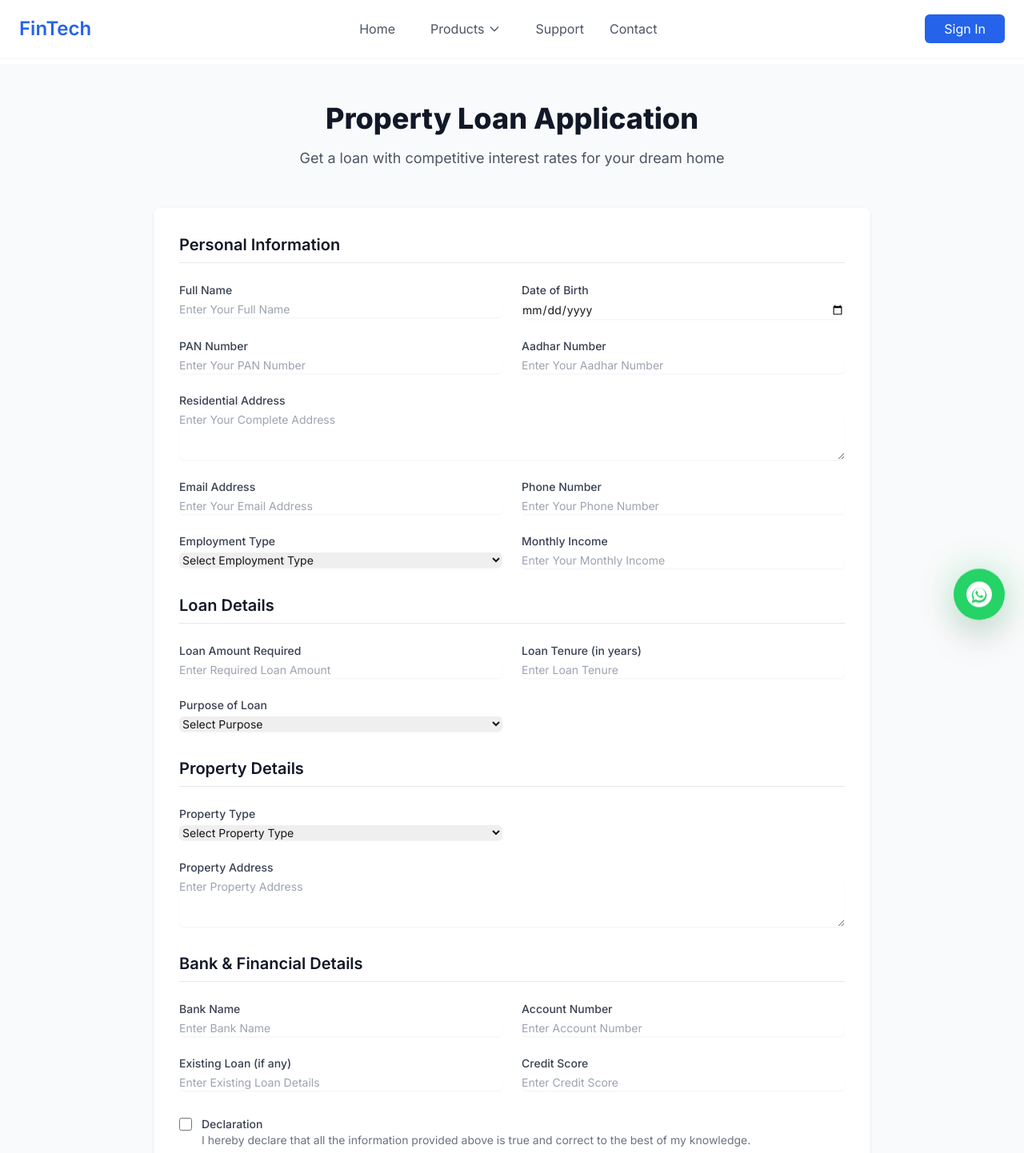
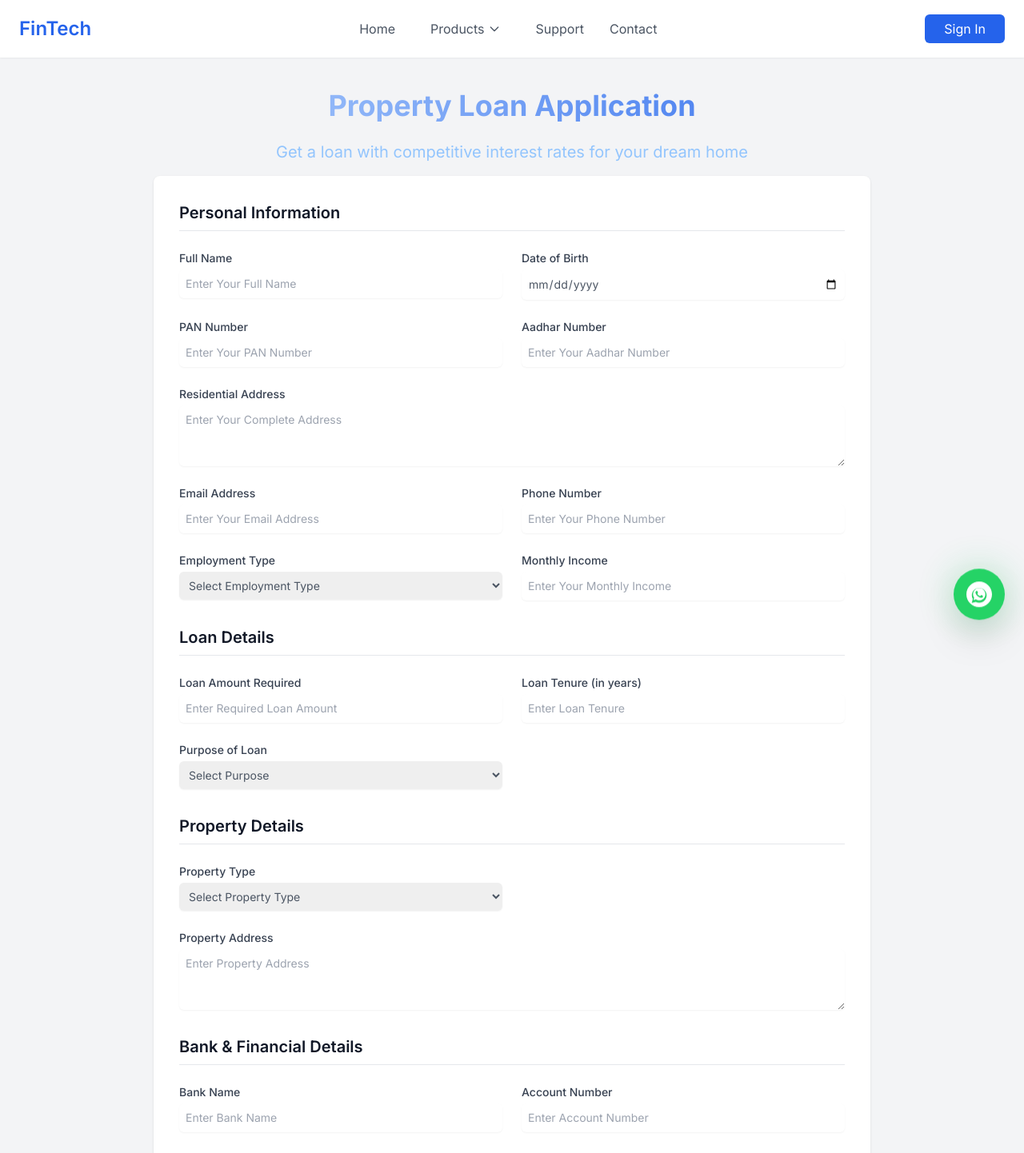
Before and after one commit to Lotlite/lotelite_fintech, a Next.js app: page /property-loan in a window 1280 px wide. Shown: the top 1442 px of the page at 80% size. Built offline with nearby package versions, Linux system fonts and the light colour scheme.

Commit message:
changes forms

```diff
--- a/src/app/page.tsx
+++ b/src/app/page.tsx
@@ -11,6 +11,7 @@ import PartnerBanks from '../components/PartnerBanks'
 import ApplicationProcess from '../components/ApplicationProcess'
 import ContactUs from '../components/ContactUs'
 import Footer from '../components/Footer'
+import ContactFooter from '@/components/ContactFooter';
 
 import FAQ from '../components/FAQ'
 import UserExperience from '../components/UserExperience'
@@ -158,7 +159,8 @@ export default function Home() {
           <ContactUs />
 
         </main>
-        <Footer />
+        {/* <Footer /> */}
+        <ContactFooter />
       </div>
     </UserExperience>
   );
--- a/src/app/property-loan/page.tsx
+++ b/src/app/property-loan/page.tsx
@@ -3,6 +3,7 @@
 import React from 'react';
 import { useState } from 'react';
 import { useRouter } from 'next/navigation';
+import { motion } from 'framer-motion';
 
 interface PropertyLoanFormData {
     // Personal Information
@@ -73,18 +74,29 @@ const PropertyLoanPage: React.FC = () => {
     };
 
     return (
-        <div className="mt-20 min-h-screen bg-gray-50 py-12 px-4 sm:px-6 lg:px-8">
+        <div className="mt-16 min-h-screen bg-gray-100 py-12 px-4 sm:px-6 lg:px-8">
+            <div className="max-w-6xl mx-auto text-center relative z-10">
+                <motion.h1
+                    initial={{ opacity: 0, y: 20 }}
+                    animate={{ opacity: 1, y: 0 }}
+                    transition={{ duration: 0.5, delay: 0.2 }}
+                    className="text-4xl md:text-4xl font-bold mb-6 bg-gradient-to-r from-blue-200 to-blue-600 bg-clip-text text-transparent"
+                >
+                    Property Loan Application
+                </motion.h1>
+                <motion.p
+                    initial={{ opacity: 0, y: 20 }}
+                    animate={{ opacity: 1, y: 0 }}
+                    transition={{ duration: 0.5, delay: 0.3 }}
+                    className="text-xl text-blue-300 max-w-2xl mx-auto"
+                >
+                    Get a loan with competitive interest rates for your dream home
+                </motion.p>
+            </div>
             <div className="max-w-4xl mx-auto">
-                <div className="text-center mb-12">
-                    <h1 className="text-3xl font-extrabold text-gray-900 sm:text-4xl">
-                        Property Loan Application
-                    </h1>
-                    <p className="mt-4 text-lg text-gray-600">
-                        Get a loan with competitive interest rates for your dream home
-                    </p>
-                </div>
 
-                <form onSubmit={handleSubmit} className="space-y-8 bg-white p-8 rounded-lg shadow">
+
+                <form onSubmit={handleSubmit} className="space-y-8 bg-white p-8 rounded-lg shadow mt-4">
                     {/* Personal Information Section */}
                     <div className="space-y-6">
                         <h2 className="text-xl font-semibold text-gray-900 border-b pb-2">Personal Information</h2>
@@ -97,7 +109,7 @@ const PropertyLoanPage: React.FC = () => {
                                     name="fullName"
                                     value={formData.fullName}
                                     onChange={(e) => setFormData({ ...formData, fullName: e.target.value })}
-                                    className="mt-1 shadow-sm focus:ring-blue-500 focus:border-blue-500 block w-full sm:text-sm border-gray-300 rounded-md"
+                                    className="text-gray-600 mt-1 shadow-sm focus:ring-blue-500 focus:border-blue-500 block w-full sm:text-sm border-gray-300 rounded-md p-2"
                                     placeholder="Enter Your Full Name"
                                     required
                                 />
@@ -111,7 +123,7 @@ const PropertyLoanPage: React.FC = () => {
                                     name="dateOfBirth"
                                     value={formData.dateOfBirth}
                                     onChange={(e) => setFormData({ ...formData, dateOfBirth: e.target.value })}
-                                    className="mt-1 shadow-sm focus:ring-blue-500 focus:border-blue-500 block w-full sm:text-sm border-gray-300 rounded-md"
+                                    className="text-gray-600 mt-1 shadow-sm focus:ring-blue-500 focus:border-blue-500 block w-full sm:text-sm border-gray-300 rounded-md p-2"
                                     required
                                 />
                             </div>
@@ -124,7 +136,7 @@ const PropertyLoanPage: React.FC = () => {
                                     name="panNumber"
                                     value={formData.panNumber}
                                     onChange={(e) => setFormData({ ...formData, panNumber: e.target.value })}
-                                    className="mt-1 shadow-sm focus:ring-blue-500 focus:border-blue-500 block w-full sm:text-sm border-gray-300 rounded-md"
+                                    className="text-gray-600 mt-1 shadow-sm focus:ring-blue-500 focus:border-blue-500 block w-full sm:text-sm border-gray-300 rounded-md p-2"
                                     placeholder="Enter Your PAN Number"
                                     required
                                 />
@@ -138,7 +150,7 @@ const PropertyLoanPage: React.FC = () => {
                                     name="aadharNumber"
                                     value={formData.aadharNumber}
                                     onChange={(e) => setFormData({ ...formData, aadharNumber: e.target.value })}
-                                    className="mt-1 shadow-sm focus:ring-blue-500 focus:border-blue-500 block w-full sm:text-sm border-gray-300 rounded-md"
+                                    className="text-gray-600 mt-1 shadow-sm focus:ring-blue-500 focus:border-blue-500 block w-full sm:text-sm border-gray-300 rounded-md p-2"
                                     placeholder="Enter Your Aadhar Number"
                                     required
                                 />
@@ -151,7 +163,7 @@ const PropertyLoanPage: React.FC = () => {
                                     name="address"
                                     value={formData.address}
                                     onChange={(e) => setFormData({ ...formData, address: e.target.value })}
-                                    className="mt-1 shadow-sm focus:ring-blue-500 focus:border-blue-500 block w-full sm:text-sm border-gray-300 rounded-md"
+                                    className="text-gray-600 mt-1 shadow-sm focus:ring-blue-500 focus:border-blue-500 block w-full sm:text-sm border-gray-300 rounded-md p-2"
                                     placeholder="Enter Your Complete Address"
                                     rows={3}
                                     required
@@ -166,7 +178,7 @@ const PropertyLoanPage: React.FC = () => {
                                     name="email"
                                     value={formData.email}
                                     onChange={(e) => setFormData({ ...formData, email: e.target.value })}
-                                    className="mt-1 shadow-sm focus:ring-blue-500 focus:border-blue-500 block w-full sm:text-sm border-gray-300 rounded-md"
+                                    className="text-gray-600 mt-1 shadow-sm focus:ring-blue-500 focus:border-blue-500 block w-full sm:text-sm border-gray-300 rounded-md p-2"
                                     placeholder="Enter Your Email Address"
                                     required
                                 />
@@ -180,7 +192,7 @@ const PropertyLoanPage: React.FC = () => {
                                     name="phoneNumber"
                                     value={formData.phoneNumber}
                                     onChange={(e) => setFormData({ ...formData, phoneNumber: e.target.value })}
-                                    className="mt-1 shadow-sm focus:ring-blue-500 focus:border-blue-500 block w-full sm:text-sm border-gray-300 rounded-md"
+                                    className="text-gray-600 mt-1 shadow-sm focus:ring-blue-500 focus:border-blue-500 block w-full sm:text-sm border-gray-300 rounded-md p-2"
                                     placeholder="Enter Your Phone Number"
                                     required
                                 />
@@ -193,7 +205,7 @@ const PropertyLoanPage: React.FC = () => {
                                     name="employmentType"
                                     value={formData.employmentType}
                                     onChange={(e) => setFormData({ ...formData, employmentType: e.target.value })}
-                                    className="mt-1 shadow-sm focus:ring-blue-500 focus:border-blue-500 block w-full sm:text-sm border-gray-300 rounded-md"
+                                    className="text-gray-600 mt-1 shadow-sm focus:ring-blue-500 focus:border-blue-500 block w-full sm:text-sm border-gray-300 rounded-md p-2"
                                     required
                                 >
                                     <option value="">Select Employment Type</option>
@@ -211,7 +223,7 @@ const PropertyLoanPage: React.FC = () => {
                                     name="monthlyIncome"
                                     value={formData.monthlyIncome}
                                     onChange={(e) => setFormData({ ...formData, monthlyIncome: e.target.value })}
-                                    className="mt-1 shadow-sm focus:ring-blue-500 focus:border-blue-500 block w-full sm:text-sm border-gray-300 rounded-md"
+                                    className="text-gray-600 mt-1 shadow-sm focus:ring-blue-500 focus:border-blue-500 block w-full sm:text-sm border-gray-300 rounded-md p-2"
                                     placeholder="Enter Your Monthly Income"
                                     required
                                 />
@@ -231,7 +243,7 @@ const PropertyLoanPage: React.FC = () => {
                                     name="loanAmount"
                                     value={formData.loanAmount}
                                     onChange={(e) => setFormData({ ...formData, loanAmount: e.target.value })}
-                                    className="mt-1 shadow-sm focus:ring-blue-500 focus:border-blue-500 block w-full sm:text-sm border-gray-300 rounded-md"
+                                    className="text-gray-600 mt-1 shadow-sm focus:ring-blue-500 focus:border-blue-500 block w-full sm:text-sm border-gray-300 rounded-md p-2"
                                     placeholder="Enter Required Loan Amount"
                                     required
                                 />
@@ -245,7 +257,7 @@ const PropertyLoanPage: React.FC = () => {
                                     name="loanTenure"
                                     value={formData.loanTenure}
                                     onChange={(e) => setFormData({ ...formData, loanTenure: e.target.value })}
-                                    className="mt-1 shadow-sm focus:ring-blue-500 focus:border-blue-500 block w-full sm:text-sm border-gray-300 rounded-md"
+                                    className="text-gray-600 mt-1 shadow-sm focus:ring-blue-500 focus:border-blue-500 block w-full sm:text-sm border-gray-300 rounded-md p-2"
                                     placeholder="Enter Loan Tenure"
                                     min="1"
                                     max="30"
@@ -260,7 +272,7 @@ const PropertyLoanPage: React.FC = () => {
                                     name="loanPurpose"
                                     value={formData.loanPurpose}
                                     onChange={(e) => setFormData({ ...formData, loanPurpose: e.target.value })}
-                                    className="mt-1 shadow-sm focus:ring-blue-500 focus:border-blue-500 block w-full sm:text-sm border-gray-300 rounded-md"
+                                    className="text-gray-600 mt-1 shadow-sm focus:ring-blue-500 focus:border-blue-500 block w-full sm:text-sm border-gray-300 rounded-md p-2"
                                     required
                                 >
                                     <option value="">Select Purpose</option>
@@ -283,7 +295,7 @@ const PropertyLoanPage: React.FC = () => {
                                     name="propertyType"
                                     value={formData.propertyType}
                                     onChange={(e) => setFormData({ ...formData, propertyType: e.target.value })}
-                                    className="mt-1 shadow-sm focus:ring-blue-500 focus:border-blue-500 block w-full sm:text-sm border-gray-300 rounded-md"
+                                    className="text-gray-600 mt-1 shadow-sm focus:ring-blue-500 focus:border-blue-500 block w-full sm:text-sm border-gray-300 rounded-md p-2"
                                     required
                                 >
                                     <option value="">Select Property Type</option>
@@ -300,7 +312,7 @@ const PropertyLoanPage: React.FC = () => {
                                     name="propertyAddress"
                                     value={formData.propertyAddress}
                                     onChange={(e) => setFormData({ ...formData, propertyAddress: e.target.value })}
-                                    className="mt-1 shadow-sm focus:ring-blue-500 focus:border-blue-500 block w-full sm:text-sm border-gray-300 rounded-md"
+                                    className="text-gray-600 mt-1 shadow-sm focus:ring-blue-500 focus:border-blue-500 block w-full sm:text-sm border-gray-300 rounded-md p-2"
                                     placeholder="Enter Property Address"
                                     rows={3}
                                     required
@@ -321,7 +333,7 @@ const PropertyLoanPage: React.FC = () => {
                                     name="bankName"
                                     value={formData.bankName}
                                     onChange={(e) => setFormData({ ...formData, bankName: e.target.value })}
-                                    className="mt-1 shadow-sm focus:ring-blue-500 focus:border-blue-500 block w-full sm:text-sm border-gray-300 rounded-md"
+                                    className="text-gray-600 mt-1 shadow-sm focus:ring-blue-500 focus:border-blue-500 block w-full sm:text-sm border-gray-300 rounded-md p-2"
                                     placeholder="Enter Bank Name"
                                     required
                                 />
@@ -335,7 +347,7 @@ const PropertyLoanPage: React.FC = () => {
                                     name="accountNumber"
                                     value={formData.accountNumber}
                                     onChange={(e) => setFormData({ ...formData, accountNumber: e.target.value })}
-                                    className="mt-1 shadow-sm focus:ring-blue-500 focus:border-blue-500 block w-full sm:text-sm border-gray-300 rounded-md"
+                                    className="text-gray-600 mt-1 shadow-sm focus:ring-blue-500 focus:border-blue-500 block w-full sm:text-sm border-gray-300 rounded-md p-2"
                                     placeholder="Enter Account Number"
                                     required
                                 />
@@ -349,7 +361,7 @@ const PropertyLoanPage: React.FC = () => {
                                     name="existingLoan"
                                     value={formData.existingLoan}
                                     onChange={(e) => setFormData({ ...formData, existingLoan: e.target.value })}
-                                    className="mt-1 shadow-sm focus:ring-blue-500 focus:border-blue-500 block w-full sm:text-sm border-gray-300 rounded-md"
+                                    className="text-gray-600 mt-1 shadow-sm focus:ring-blue-500 focus:border-blue-500 block w-full sm:text-sm border-gray-300 rounded-md p-2"
                                     placeholder="Enter Existing Loan Details"
                                 />
                             </div>
@@ -362,7 +374,7 @@ const PropertyLoanPage: React.FC = () => {
                                     name="creditScore"
                                     value={formData.creditScore}
                                     onChange={(e) => setFormData({ ...formData, creditScore: e.target.value })}
-                                    className="mt-1 shadow-sm focus:ring-blue-500 focus:border-blue-500 block w-full sm:text-sm border-gray-300 rounded-md"
+                                    className="text-gray-600 mt-1 shadow-sm focus:ring-blue-500 focus:border-blue-500 block w-full sm:text-sm border-gray-300 rounded-md p-2"
                                     placeholder="Enter Credit Score"
                                 />
                             </div>
--- a/src/components/ApplicationProcess.tsx
+++ b/src/components/ApplicationProcess.tsx
@@ -21,7 +21,7 @@ const ProcessStep = ({ title, description, stepNumber, delay = '0ms' }: ProcessS
       <div className="w-16 h-16 bg-blue-600 rounded-full flex items-center justify-center text-white text-2xl font-bold mb-4">
         {stepNumber}
       </div>
-      <h3 className="text-black text-xl font-semibold mb-2">{title}</h3>
+      <h3 className="text-xl font-semibold mb-2 text-gray-900">{title}</h3>
       <p className="text-gray-600">{description}</p>
     </div>
   );
--- a/src/components/ContactFooter.tsx
+++ b/src/components/ContactFooter.tsx
@@ -114,7 +114,7 @@ const ContactFooter = () => {
               </Link>
             </div>
 
-            <style jsx>{`
+            <style>{`
               .social-icon {
                 box-shadow: 0 4px 6px -1px rgba(0, 0, 0, 0.1), 0 2px 4px -1px rgba(0, 0, 0, 0.06);
               }
--- a/src/components/ContactUs.tsx
+++ b/src/components/ContactUs.tsx
@@ -9,10 +9,17 @@ const ContactUs = () => {
   const formRef = useScrollReveal();
   const infoRef = useScrollReveal();
 
-  const [formData, setFormData] = useState<{ name: string; email: string; message: string }>({
+  type FormDataType = {
+    name: string;
+    email: string;
+    message: string;
+  };
+
+  // Define state with correct type
+  const [formData, setFormData] = useState<FormDataType>({
     name: '',
     email: '',
-    message: ''
+    message: '',
   });
 
   const handleSubmit = (e: React.FormEvent) => {
@@ -21,11 +28,7 @@ const ContactUs = () => {
   };
 
   const handleChange = (e: React.ChangeEvent<HTMLInputElement | HTMLTextAreaElement>) => {
-    const { name, value } = e.target;
-    setFormData(prev => ({
-      ...prev,
-      [name]: value
-    }));
+    setFormData({ ...formData, [e.target.name]: e.target.value });
   };
 
   return (
@@ -52,7 +55,7 @@ const ContactUs = () => {
             viewport={{ once: true }}
           >
             <form onSubmit={handleSubmit} className="space-y-6">
-              {['name', 'email', 'message'].map((field, index) => (
+              {(['name', 'email', 'message'] as (keyof FormDataType)[]).map((field, index) => (
                 <motion.div
                   key={field}
                   initial={{ opacity: 0, x: -20 }}
@@ -67,19 +70,19 @@ const ContactUs = () => {
                       type={field === 'email' ? 'email' : 'text'}
                       id={field}
                       name={field}
-                      value={formData.email}
+                      value={formData[field]} // ✅ No TypeScript error
                       onChange={handleChange}
-                      className="w-full px-4 py-2 border border-gray-300 rounded-md focus:ring-2 focus:ring-blue-500 focus:border-transparent transition-all duration-300 hover:shadow-lg"
+                      className="text-gray-600 w-full px-4 py-2 border border-gray-300 rounded-md focus:ring-2 focus:ring-blue-500 focus:border-transparent transition-all duration-300 hover:shadow-lg"
                       required
                     />
                   ) : (
                     <textarea
                       id={field}
                       name={field}
-                      value={formData[field]}
+                      value={formData[field]} // ✅ No TypeScript error
                       onChange={handleChange}
                       rows={4}
-                      className="w-full px-4 py-2 border border-gray-300 rounded-md focus:ring-2 focus:ring-blue-500 focus:border-transparent transition-all duration-300 hover:shadow-lg"
+                      className="text-gray-600 w-full px-4 py-2 border border-gray-300 rounded-md focus:ring-2 focus:ring-blue-500 focus:border-transparent transition-all duration-300 hover:shadow-lg"
                       required
                     />
                   )}
@@ -106,9 +109,9 @@ const ContactUs = () => {
             viewport={{ once: true }}
           >
             {[
-              { title: 'Address', text: '123 Financial District, Business Bay', icon: 'location' },
-              { title: 'Email', text: 'support@loanease.com', icon: 'mail' },
-              { title: 'Phone', text: '+1 (555) 123-4567', icon: 'phone' }
+              { title: 'Address', text: 'Lotlite Fintech Pvt Ltd. Office - 122,Gera Imperium, Opp- Wipro, Hinjewadi Phase 2, Rajiv Gandhi Infotech Park, Pune, Maharashtra 411057', icon: 'location' },
+              { title: 'Email', text: 'contact@lotlitefintech.com', icon: 'mail' },
+              { title: 'Phone', text: '+91 8805843309', icon: 'phone' }
             ].map(({ title, text, icon }, index) => (
               <motion.div
                 key={title}
```
Also changed, not shown: src/app/education-loan/page.tsx (+49 -35 lines), src/app/loan-against-property/page.tsx (+29 -16 lines).
